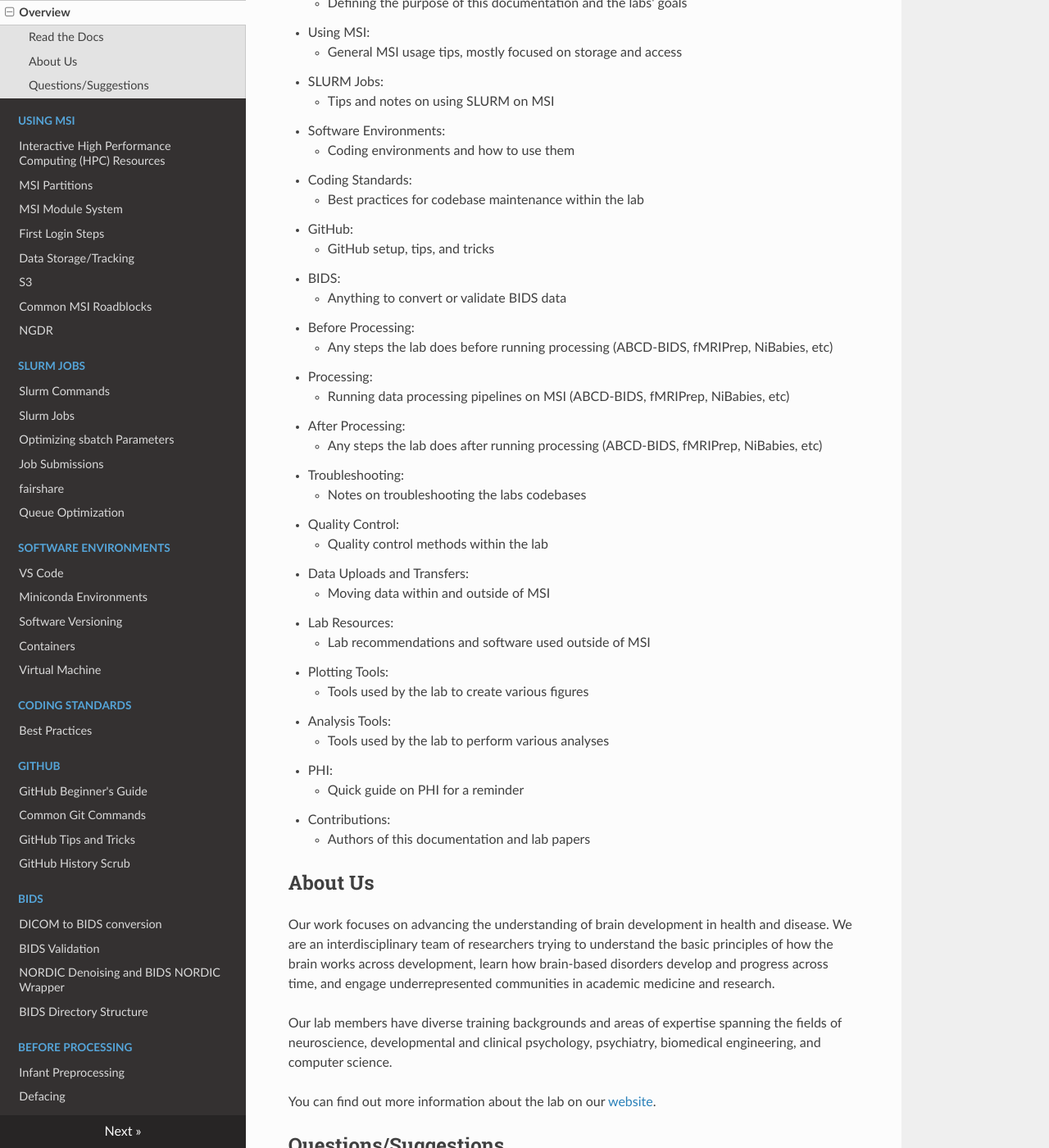
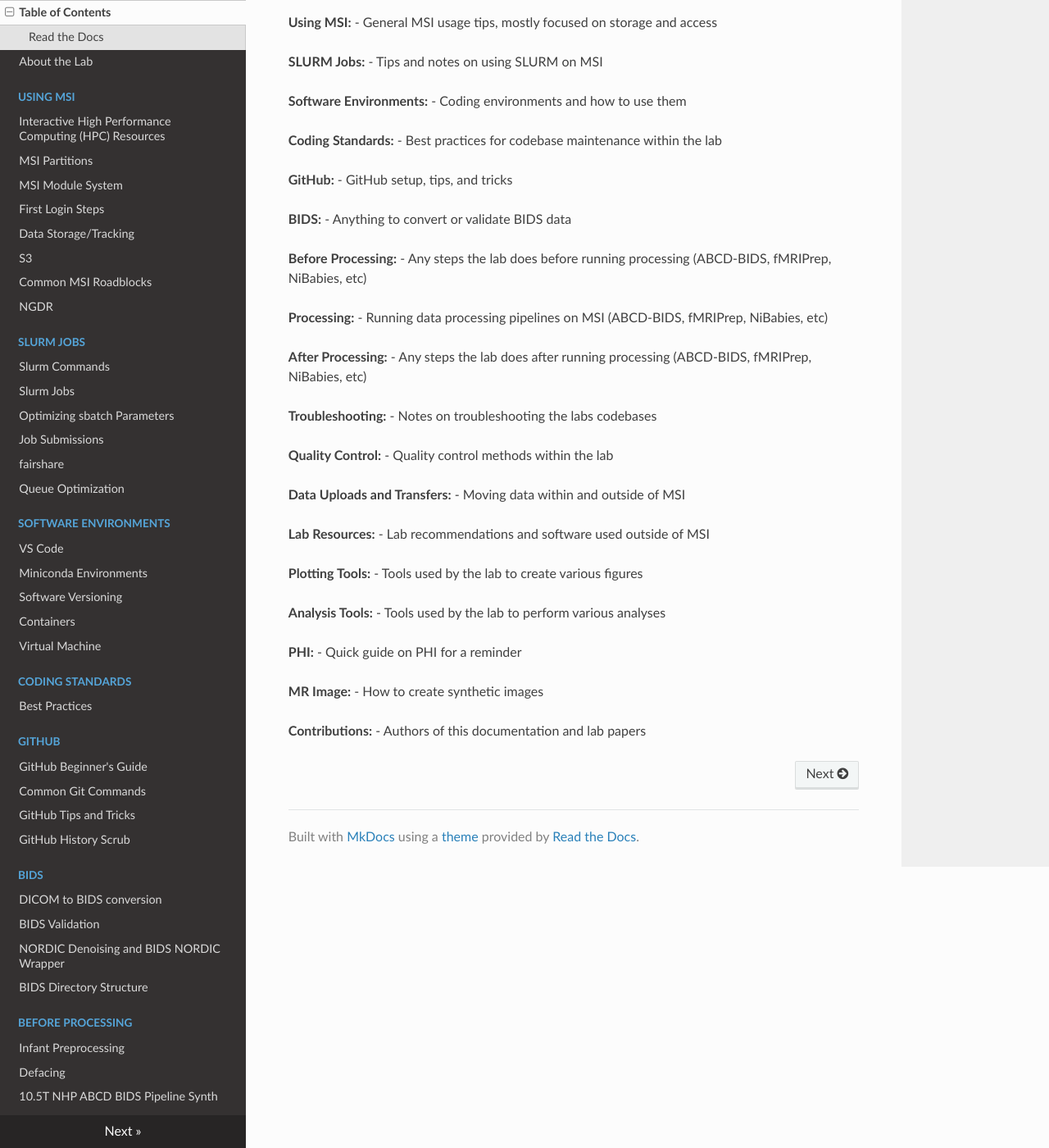
Before and after one commit to DCAN-Labs/cdni-brain, an MkDocs documentation site: the page built from docs/index.md, in a window 1280 px wide and 1400 px high, scrolled down 392 px. Shown: the whole window at 82% size. Built offline with MkDocs 1.6.1, drawn with Linux system fonts in a browser that asks for light colours; nearby versions of some CDN libraries; some of the changed text lies outside the part shown.

Commit message:
update overview sections and mkdocs

```diff
--- a/docs/index.md
+++ b/docs/index.md
@@ -6,53 +6,59 @@
 
 This handbook outlines key tools and resources used by DCAN Labs. Topics covered range from using MSI to basecamp tips. For a full list of topics, see the menu to the left. The broad categories as defined as follows:
 
-- Overview:
-    - Defining the purpose of this documentation and the labs' goals
-- Using MSI:
-    - General MSI usage tips, mostly focused on storage and access
-- SLURM Jobs:
-    - Tips and notes on using SLURM on MSI
-- Software Environments:
-    - Coding environments and how to use them
-- Coding Standards:
-    - Best practices for codebase maintenance within the lab
-- GitHub:
-    - GitHub setup, tips, and tricks
-- BIDS:
-    - Anything to convert or validate BIDS data
-- Before Processing:
-    - Any steps the lab does before running processing (ABCD-BIDS, fMRIPrep, NiBabies, etc)
-- Processing:
-    - Running data processing pipelines on MSI (ABCD-BIDS, fMRIPrep, NiBabies, etc)
-- After Processing:
-    - Any steps the lab does after running processing (ABCD-BIDS, fMRIPrep, NiBabies, etc)
-- Troubleshooting:
-    - Notes on troubleshooting the labs codebases
-- Quality Control:
-    - Quality control methods within the lab
-- Data Uploads and Transfers:
-    - Moving data within and outside of MSI
-- Lab Resources:
-    - Lab recommendations and software used outside of MSI
-- Plotting Tools:
-    - Tools used by the lab to create various figures
-- Analysis Tools:
-    - Tools used by the lab to perform various analyses
-- PHI:
-    - Quick guide on PHI for a reminder
-- Contributions:
-    - Authors of this documentation and lab papers
+**Overview:**
+- Defining the purpose of this documentation and the labs' goals
 
+**Using MSI:**
+- General MSI usage tips, mostly focused on storage and access
 
-## About Us
+**SLURM Jobs:**
+- Tips and notes on using SLURM on MSI
 
-Our work focuses on advancing the understanding of brain development in health and disease. We are an interdisciplinary team of researchers trying to understand the basic principles of how the brain works across development, learn how brain-based disorders develop and progress across time, and engage underrepresented communities in academic medicine and research.
+**Software Environments:**
+- Coding environments and how to use them
 
-Our lab members have diverse training backgrounds and areas of expertise spanning the fields of neuroscience, developmental and clinical psychology, psychiatry, biomedical engineering, and computer science.
+**Coding Standards:**
+- Best practices for codebase maintenance within the lab
 
-You can find out more information about the lab on our [website](https://innovation.umn.edu/developmental-cognition-and-neuroimaging-lab/).
+**GitHub:**
+- GitHub setup, tips, and tricks
 
+**BIDS:**
+- Anything to convert or validate BIDS data
 
-## Questions/Suggestions
+**Before Processing:**
+- Any steps the lab does before running processing (ABCD-BIDS, fMRIPrep, NiBabies, etc)
 
-Please post any question in the form of an issue to the [dcan-labs-informational-guide](https://github.com/DCAN-Labs/dcan-labs-informational-guide/issues) repository on GitHub. This includes clarifying questions on the guide content, reporting errors/typos, requesting additional sections/topics, etc. Note that this will require that you have a GitHub account. For further information, please refer to GitHub's documentation on how to post an issue [here](https://docs.github.com/en/issues/tracking-your-work-with-issues/creating-an-issue).
+**Processing:**
+- Running data processing pipelines on MSI (ABCD-BIDS, fMRIPrep, NiBabies, etc)
+
+**After Processing:**
+- Any steps the lab does after running processing (ABCD-BIDS, fMRIPrep, NiBabies, etc)
+
+**Troubleshooting:**
+- Notes on troubleshooting the labs codebases
+
+**Quality Control:**
+- Quality control methods within the lab
+
+**Data Uploads and Transfers:**
+- Moving data within and outside of MSI
+
+**Lab Resources:**
+- Lab recommendations and software used outside of MSI
+
+**Plotting Tools:**
+- Tools used by the lab to create various figures
+
+**Analysis Tools:**
+- Tools used by the lab to perform various analyses
+
+**PHI:**
+- Quick guide on PHI for a reminder
+
+**MR Image:**
+- How to create synthetic images
+
+**Contributions:**
+- Authors of this documentation and lab papers
--- a/mkdocs.yml
+++ b/mkdocs.yml
@@ -4,7 +4,9 @@ plugins:
   - search
 docs_dir: docs
 nav:
-  - Overview: index.md
+  - Overview:
+      - Table of Contents: index.md
+      - About the Lab: about.md
   - Using MSI:
       - Interactive High Performance Computing (HPC) Resources: hpc.md
       - MSI Partitions: partitions.md
@@ -49,6 +51,7 @@ nav:
       - Pipelines: pipelines.md
       - S3 Pipeline Wrappers: wrappers.md
       - Infant Pipeline Documentation: infant-doc.md
+      - Running nnUNet Predict: nnunet.md
       - Best Practices: processing-sop.md
   - After processing:
       - file-mapper: filemapper.md
@@ -72,6 +75,7 @@ nav:
       - Recorded Presentations: presentations.md
       - UMN Recommended Courses: courses.md
       - UMN Computer Installs: installs.md
+      - ZENODO: zenodo.md
   - Plotting Tools:
       - Figure Maker: figure-maker.md
       - Connectivity Matrices: matrices.md
@@ -84,8 +88,6 @@ nav:
       - BWAS: bwas.md
   - PHI:
       - A Quick Guide on Protected Health Information (PHI): phi-quick-guide.md
-  - ZENODO:
-      - ZENODO: zenodo.md
   - MR Image:
       - MR-Image-Translation: mr-image-translation.md
   - Contributions:
```
Also changed, not shown: docs/about.md (added, +12 -0 lines), docs/img/federated_partitions.png (added).
